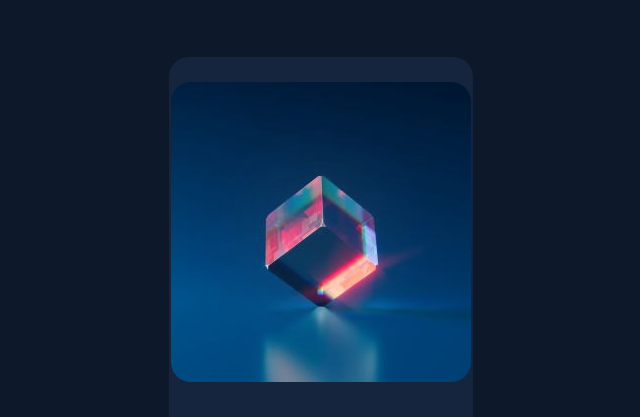
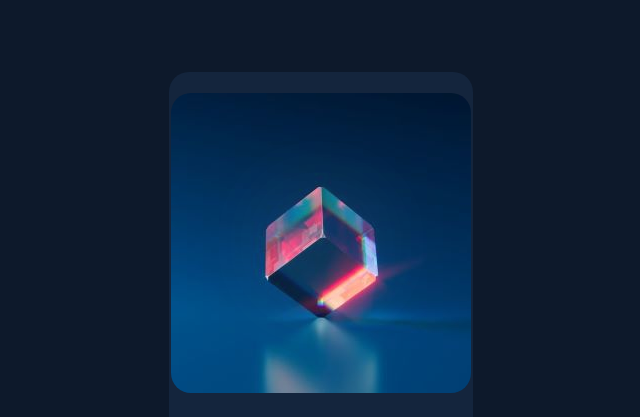
Before and after one commit to Aaryan-Urunkar/front-end-challenge2, a plain HTML site: page index.html in a window 1280 px wide. Shown: the top 417 px of the page, without its empty margins (319-959 px from the left). Drawn offline with Linux system fonts and the light colour scheme.

Commit message:
max height property

```diff
--- a/styles.css
+++ b/styles.css
@@ -22,7 +22,8 @@ body{
     display:flex;
     align-items:center;
     justify-content: center;
-    min-height:350px;
+    max-height:350px;
+    margin-top:7%;
 }
 .hidden_image{
     width:20%;
```
